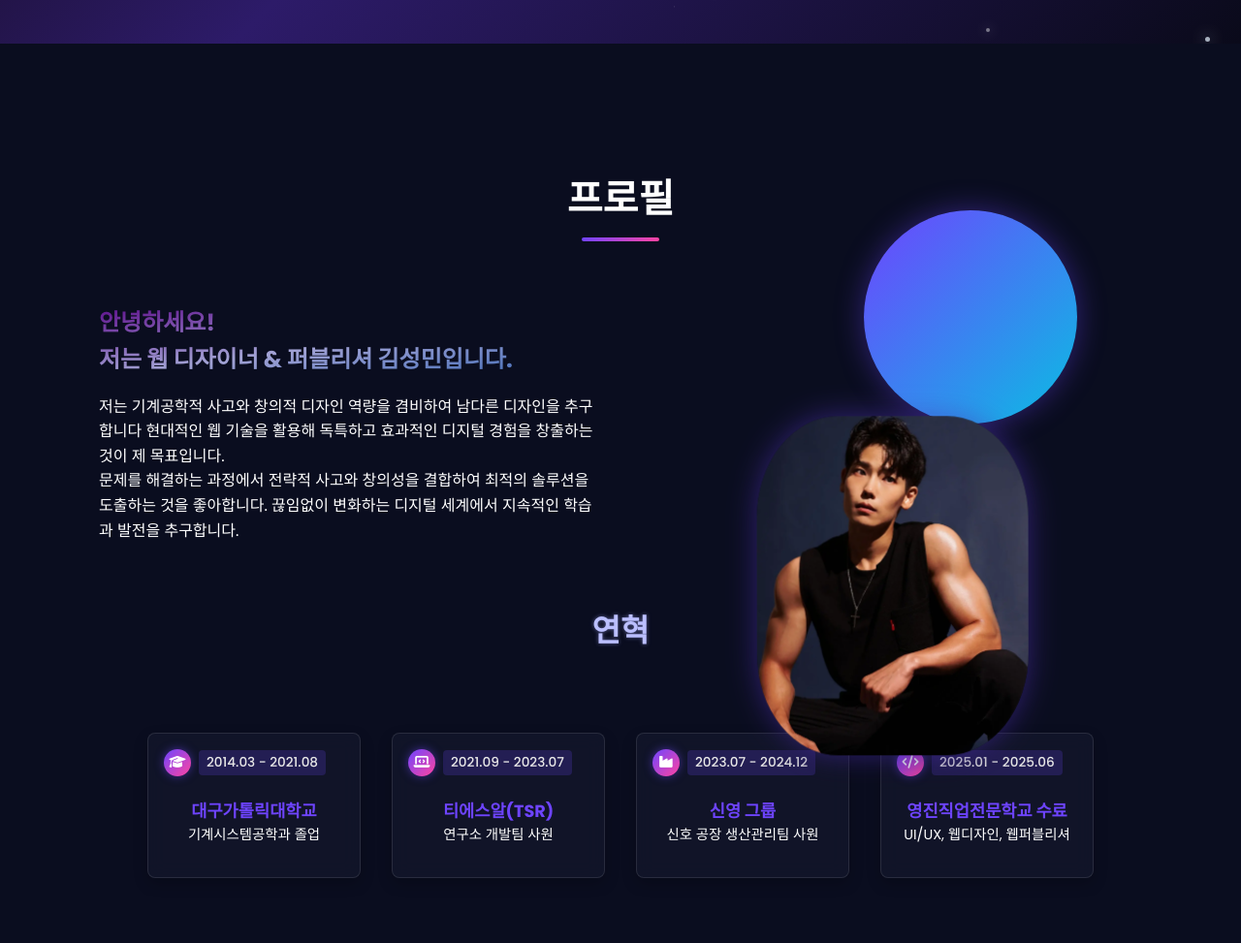
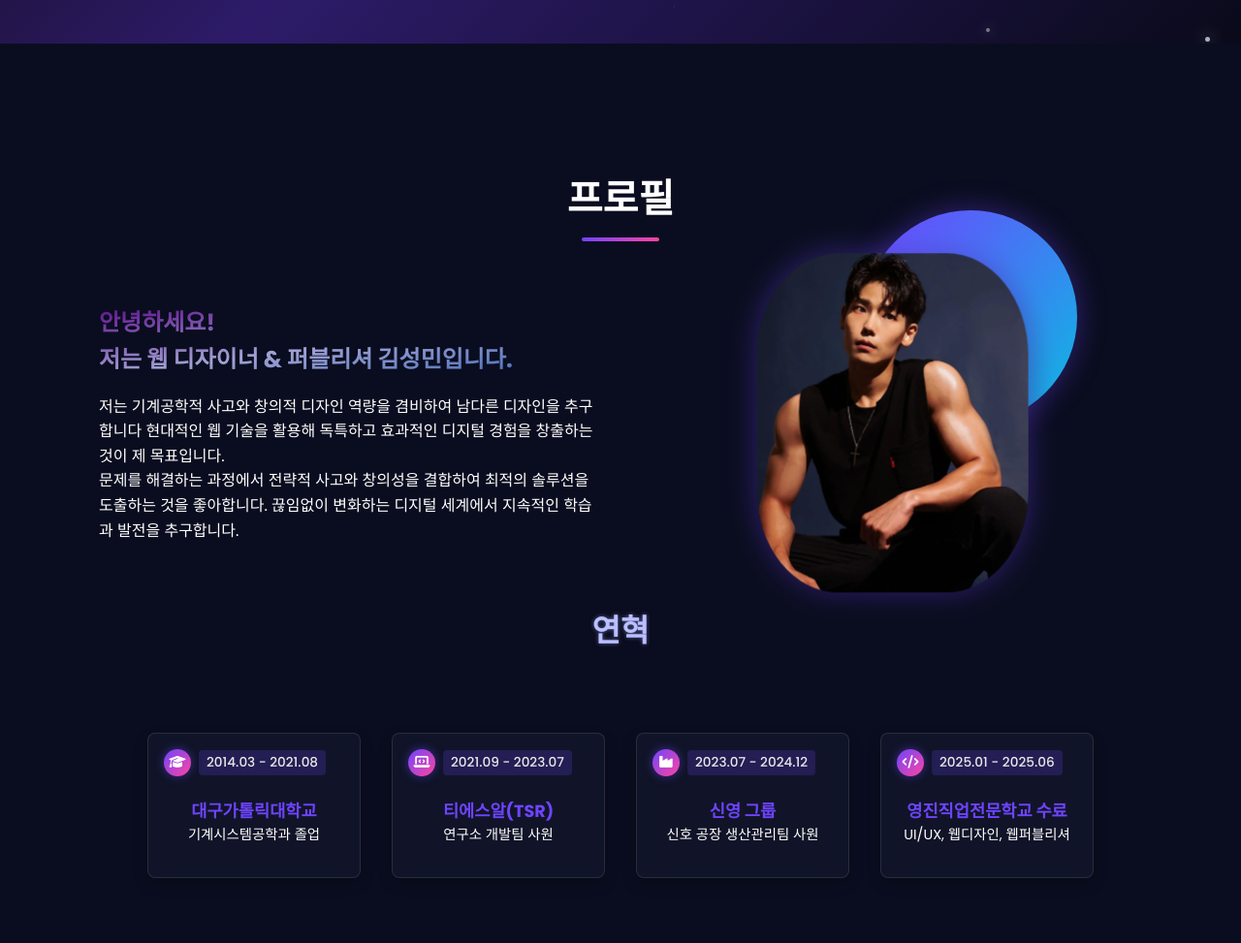
Before and after one commit to smkim12345/smkim12345.github.io, a plain HTML site: page index.html in a window 1280 px wide. Shown: the part 755-1728 px from the top of the page at 97% size. Drawn offline with nearby package versions, Linux system fonts and the light colour scheme; animation ran at ten frames a second.

Commit message:
인터랙션 추가가

```diff
--- a/css/profile-section.css
+++ b/css/profile-section.css
@@ -69,7 +69,7 @@
     position: absolute;
     width: 600px;
     height: auto;
-    top: 50%;
+    top: -10%; /* 50%에서 25%로 수정하여 위로 이동 */
     right: 0px;
     transform: translateY(-50%);
     z-index: 20;
```
